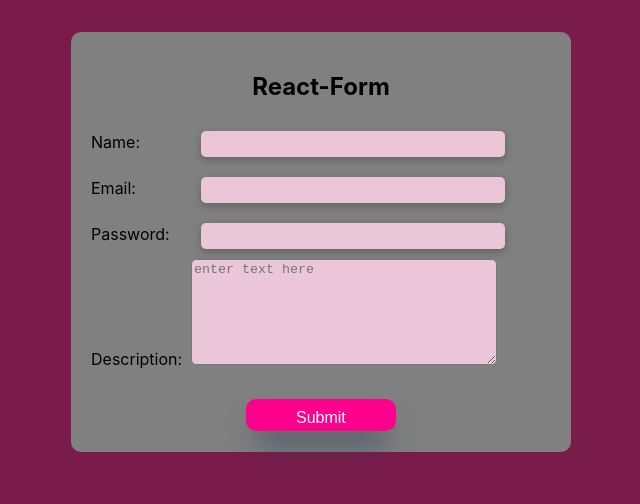
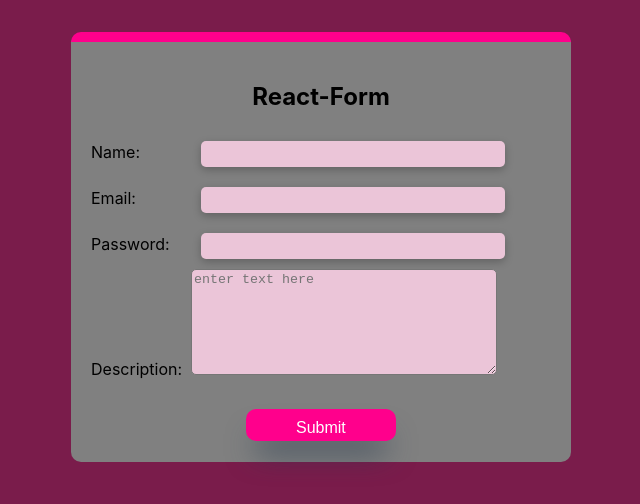
Before and after one commit to shawlycode/my-react-forms, a React (Create React App) app: page / in a window 1280 px wide. Shown: the top 504 px of the page, without its empty margins (319-959 px from the left). Built offline with nearby package versions, Linux system fonts and the light colour scheme.

Commit message:
updated styles

```diff
--- a/src/App.css
+++ b/src/App.css
@@ -24,6 +24,8 @@ textarea{
 
 }
 .container{
+  border-top: solid 10px  rgb(255, 0, 140);
+  border-radius: 5px;
   background-color: grey;
   max-width: 500px;
   margin: auto;
```
